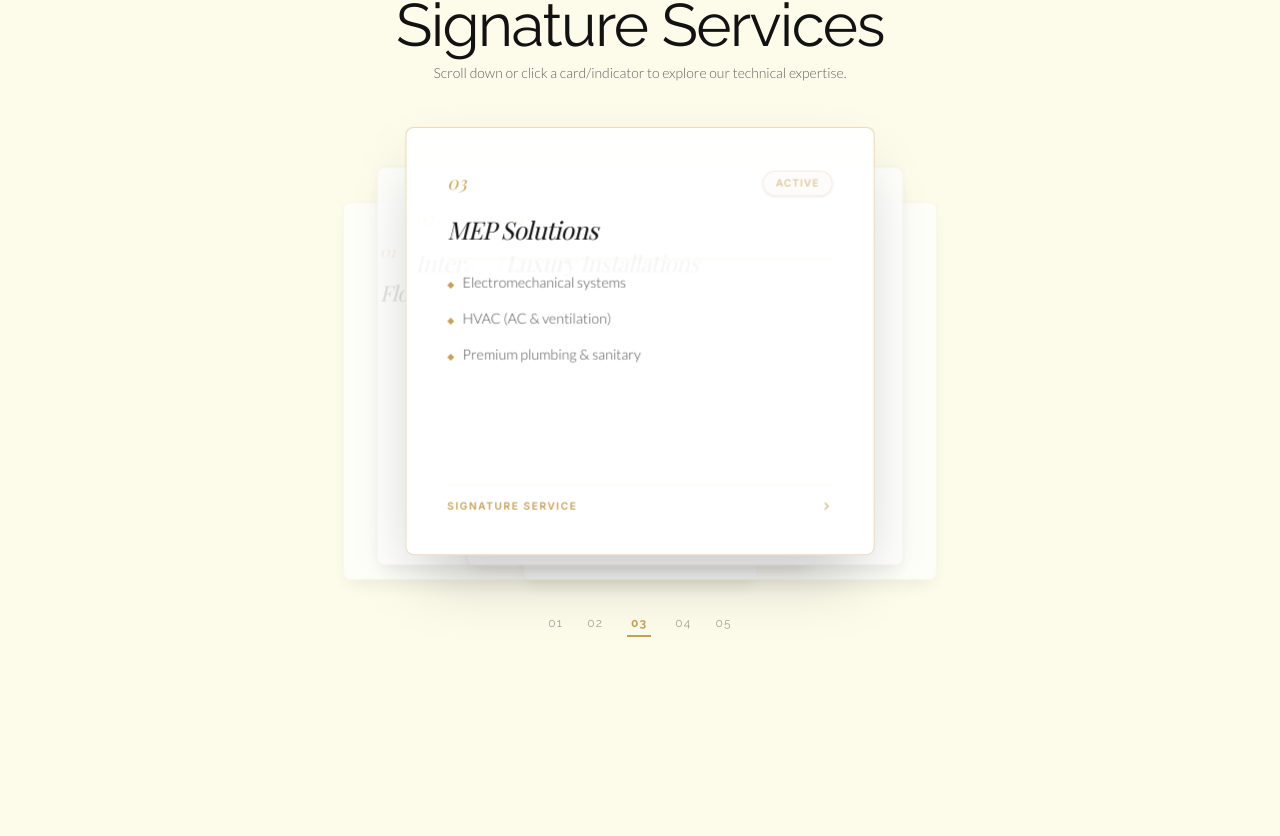
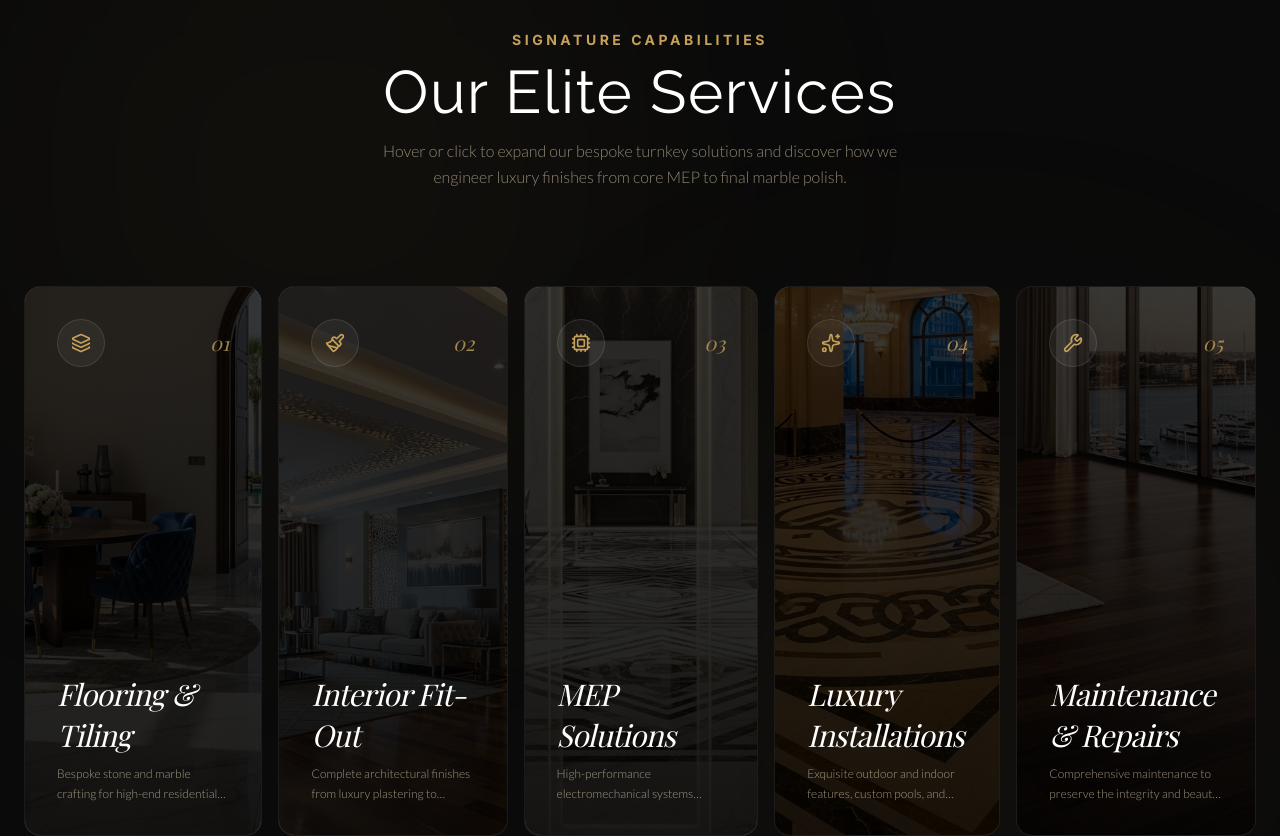
Before and after one commit to Ardra-mohan/premium_floors1, a React (Vite) app: page / in a window 1280 px wide. Shown: the part 5838-6674 px from the top of the page. Built offline with nearby package versions, Linux system fonts and the light colour scheme; a web font is replaced by a local one.

Commit message:
updated website2

```diff
--- a/src/App.jsx
+++ b/src/App.jsx
@@ -1,6 +1,6 @@
 import React, { useRef } from 'react';
 import { motion, useScroll, useTransform, useMotionTemplate, useMotionValue, useSpring, useMotionValueEvent } from 'framer-motion';
-import { Phone, Mail, MapPin, ChevronRight, Menu, X, Instagram } from 'lucide-react';
+import { Phone, Mail, MapPin, ChevronRight, Menu, X, Instagram, Layers, Paintbrush, Cpu, Sparkles, Wrench } from 'lucide-react';
 import Lenis from 'lenis';
 
 import logoImg from './assets/logo.png';
@@ -22,24 +22,49 @@ import epoxy7Img from './assets/epoxy7.png';
 
 const SERVICES_DATA = [
   {
+    id: "01",
     title: "Flooring & Tiling",
-    items: ["Marble, porcelain, ceramic, mosaic", "Natural stone installations", "Custom engraving & ornamental"]
+    description: "Bespoke stone and marble crafting for high-end residential and commercial spaces.",
+    icon: Layers,
+    items: ["Marble, porcelain, ceramic, mosaic", "Natural stone installations", "Custom engraving & ornamental"],
+    cta: "Explore Flooring Gallery",
+    image: palmVillaImg
   },
   {
+    id: "02",
     title: "Interior Fit-Out",
-    items: ["False ceilings & partitions", "Luxury plastering & painting", "Custom woodwork & wallpaper"]
+    description: "Complete architectural finishes from luxury plastering to custom false ceilings.",
+    icon: Paintbrush,
+    items: ["False ceilings & partitions", "Luxury plastering & painting", "Custom woodwork & wallpaper"],
+    cta: "View Interior Projects",
+    image: falseCeilingImg
   },
   {
+    id: "03",
     title: "MEP Solutions",
-    items: ["Electromechanical systems", "HVAC (AC & ventilation)", "Premium plumbing & sanitary"]
+    description: "High-performance electromechanical systems designed for luxury environments.",
+    icon: Cpu,
+    items: ["Electromechanical systems", "HVAC (AC & ventilation)", "Premium plumbing & sanitary"],
+    cta: "Consult Our Engineers",
+    image: hubImg
   },
   {
+    id: "04",
     title: "Luxury Installations",
-    items: ["Swimming pools & deck flooring", "High-end decorative finishes", "Bespoke architectural elements"]
+    description: "Exquisite outdoor and indoor features, custom pools, and decorative finishes.",
+    icon: Sparkles,
+    items: ["Swimming pools & deck flooring", "High-end decorative finishes", "Bespoke architectural elements"],
+    cta: "Discover Installations",
+    image: fiveStarHotelImg
   },
   {
+    id: "05",
     title: "Maintenance & Repairs",
-    items: ["Preventative maintenance", "Renovation works", "System upgrades"]
+    description: "Comprehensive maintenance to preserve the integrity and beauty of your property.",
+    icon: Wrench,
+    items: ["Preventative maintenance", "Renovation works", "System upgrades"],
+    cta: "Schedule Maintenance",
+    image: penthouseImg
   }
 ];
 
@@ -289,10 +314,15 @@ function App() {
       </section>
 
       {/* Projects Showcase */}
-      <section id="projects" className="py-24 md:py-32 bg-charcoal text-ivory">
+      <section id="projects" className="py-24 md:py-32 bg-charcoal text-ivory overflow-hidden">
         <div className="px-6 max-w-7xl mx-auto">
           <h2 className="text-4xl md:text-6xl font-heading mb-16 text-white border-b border-sand/20 pb-8">Featured Work</h2>
 
+          {/* Grid Layout below */}
+          <div className="mt-8">
+            <h3 className="text-2xl md:text-4xl font-heading mb-12 text-white border-b border-white/10 pb-6">
+              Complete Portfolio Index
+            </h3>
             <div className="grid grid-cols-1 md:grid-cols-2 lg:grid-cols-3 gap-4 md:gap-8">
               <ProjectCard title="Warehouse Facilities" category="Heavy-Duty Epoxy" img={warehouseImg} />
             <ProjectCard title="Hospital & Medical" category="Hygienic Epoxy" img="/extracted/brochure_img_80.jpg" />
@@ -308,6 +338,7 @@ function App() {
             <ProjectCard title="Construction Related Works" category="Structural" img="/extracted/brochure_img_54.jpg" />
             <ProjectCard title="False Ceiling" category="Interior" img={falseCeilingImg} />
             <ProjectCard title="AC Electromechanical Works" category="Systems" img="/extracted/brochure_img_62.jpg" />
+          </div>
         </div>
       </div>
     </section>
@@ -468,8 +499,7 @@ function App() {
 }
 
 function ServicesSection() {
-  const containerRef = React.useRef(null);
-  const [activeIndex, setActiveIndex] = React.useState(0);
+  const [active, setActive] = React.useState(null);
   const [windowWidth, setWindowWidth] = React.useState(typeof window !== 'undefined' ? window.innerWidth : 1200);
 
   React.useEffect(() => {
@@ -478,194 +508,278 @@ function ServicesSection() {
     return () => window.removeEventListener('resize', handleResize);
   }, []);
 
-  const { scrollYProgress } = useScroll({
-    target: containerRef,
-    offset: ["start start", "end end"]
-  });
-
-  // Dynamically update activeIndex as user scrolls through the 250vh section
-  useMotionValueEvent(scrollYProgress, "change", (latest) => {
-    const totalCards = SERVICES_DATA.length;
-    // Map scroll progress (0 to 1) to card indices (0 to totalCards - 1)
-    const index = Math.min(
-      Math.floor(latest * totalCards),
-      totalCards - 1
-    );
-    if (index >= 0 && index < totalCards) {
-      setActiveIndex(index);
-    }
-  });
-
-  const handleCardClick = (index) => {
-    if (!containerRef.current) return;
-    const rect = containerRef.current.getBoundingClientRect();
-    const scrollTop = window.scrollY || document.documentElement.scrollTop;
-    const containerTop = rect.top + scrollTop;
-    const containerHeight = rect.height;
-    const viewportHeight = window.innerHeight;
-
-    // Calculate the target scroll position where the clicked card is centered
-    // We want the scroll progress to be at the midpoint of this card's segment
-    const segment = 1 / SERVICES_DATA.length;
-    const targetProgress = index * segment + (segment * 0.35); // offset slightly past start of segment
-    const targetScroll = containerTop + targetProgress * (containerHeight - viewportHeight);
-
-    window.scrollTo({
-      top: targetScroll,
-      behavior: 'smooth'
-    });
-  };
-
   const isMobile = windowWidth < 768;
 
   return (
-    <section
-      ref={containerRef}
-      id="services"
-      className="relative h-[400vh] bg-sand/10 border-b border-sand/30"
-    >
-      <div className="sticky top-0 h-screen w-full flex flex-col justify-center items-center overflow-hidden px-4">
+    <section id="services" className="relative py-24 md:py-32 bg-[#0a0a0a] border-b border-white/10 overflow-hidden">
+      {/* Background neon glows */}
+      <div className="absolute inset-0 overflow-hidden pointer-events-none">
+        <div className="absolute top-1/4 left-1/4 -translate-x-1/2 -translate-y-1/2 w-[300px] md:w-[600px] h-[300px] md:h-[600px] rounded-full bg-gold/5 blur-[80px] md:blur-[150px]" />
+        <div className="absolute bottom-1/4 right-1/4 translate-x-1/2 translate-y-1/2 w-[300px] md:w-[600px] h-[300px] md:h-[600px] rounded-full bg-gold/5 blur-[80px] md:blur-[150px]" />
+      </div>
 
+      <div className="max-w-7xl mx-auto px-6 relative z-10">
         {/* Header */}
-        <div className="max-w-7xl mx-auto text-center w-full z-10 mb-6 md:mb-12">
-          <span className="block text-gold uppercase tracking-[0.25em] text-xs md:text-sm mb-2 font-semibold">
-            Our Specializations
+        <div className="max-w-3xl mx-auto text-center mb-16 md:mb-24">
+          <span className="block text-gold uppercase tracking-[0.25em] text-xs md:text-sm mb-3 font-bold">
+            Signature Capabilities
           </span>
-          <h2 className="text-3xl md:text-5xl lg:text-6xl font-heading text-matte-black">
-            Signature Services
+          <h2 className="text-3xl md:text-5xl lg:text-6xl font-heading text-white tracking-wide">
+            Our Elite Services
           </h2>
-          <p className="text-charcoal/70 font-light max-w-xl mx-auto mt-2 text-xs md:text-sm">
-            Scroll down or click a card/indicator to explore our technical expertise.
+          <p className="text-sand/60 font-body font-light max-w-xl mx-auto mt-4 text-sm md:text-base leading-relaxed">
+            Hover or click to expand our bespoke turnkey solutions and discover how we engineer luxury finishes from core MEP to final marble polish.
           </p>
         </div>
 
-        {/* Stack of Cards Container */}
-        <div
-          className="relative w-[280px] md:w-[460px] h-[350px] md:h-[420px] flex items-center justify-center select-none"
-          style={{
-            perspective: "1200px",
-            transformStyle: "preserve-3d"
-          }}
-        >
-          {SERVICES_DATA.map((service, i) => {
-            const isActive = i === activeIndex;
-            const diff = i - activeIndex;
+        {/* Expanding Cards Layout */}
+        {isMobile ? (
+          // Mobile: Vertical Accordion Layout
+          <div className="flex flex-col space-y-4">
+            {SERVICES_DATA.map((service, idx) => (
+              <MobileServiceCard
+                key={service.id}
+                service={service}
+                index={idx}
+                active={active}
+                setActive={setActive}
+              />
+            ))}
+          </div>
+        ) : (
+          // Desktop: Horizontal Expanding Flex Layout
+          <div className="flex w-full h-[550px] gap-4" onMouseLeave={() => setActive(null)}>
+            {SERVICES_DATA.map((service, idx) => (
+              <DesktopServiceCard
+                key={service.id}
+                service={service}
+                index={idx}
+                active={active}
+                setActive={setActive}
+              />
+            ))}
+          </div>
+        )}
+      </div>
+    </section>
+  );
+}
 
-            // Layout offsets based on distance from active card (diff)
-            const xOffset = isMobile ? diff * 16 : diff * 45;
-            const yOffset = Math.abs(diff) * (isMobile ? 18 : 25);
-            const scale = isActive ? 1.02 : 1 - Math.abs(diff) * 0.05;
-            const zIndex = 20 - Math.abs(diff);
-            // Ambient shadow depth: active has high offset, inactive is flatter
-            const shadow = isActive
-              ? "0 30px 60px -15px rgba(0, 0, 0, 0.25)"
-              : "0 10px 20px -5px rgba(0, 0, 0, 0.1)";
+function DesktopServiceCard({ service, index, active, setActive }) {
+  const isActive = active === index;
+  const isAnyActive = active !== null;
+  const isShrunk = isAnyActive && !isActive;
+
+  const Icon = service.icon;
 
   return (
     <motion.div
-                key={i}
-                onClick={() => handleCardClick(i)}
+      onMouseEnter={() => setActive(index)}
+      onClick={() => setActive(index)}
       animate={{
-                  x: xOffset,
-                  y: yOffset,
-                  scale: scale,
-                  zIndex: zIndex,
-                  opacity: 1 - Math.min(Math.abs(diff) * 0.15, 0.4),
+        flexGrow: isActive ? 2.8 : isShrunk ? 0.65 : 1,
       }}
-                transition={{
-                  type: "spring",
-                  stiffness: 120,
-                  damping: 22,
-                  mass: 1.0
+      transition={{ type: "spring", stiffness: 100, damping: 20, mass: 0.8 }}
+      className={`relative h-full rounded-2xl overflow-hidden cursor-pointer border ${
+        isActive
+          ? 'border-gold/40 shadow-[0_0_40px_rgba(197,160,89,0.2)] bg-[#121212]/95'
+          : 'border-white/5 bg-[#121212]/80'
+      } transition-shadow duration-500 flex flex-col justify-between p-8 select-none`}
+    >
+      {/* Background Image */}
+      <div className="absolute inset-0 z-0">
+        <motion.img
+          src={service.image}
+          alt={service.title}
+          animate={{
+            scale: isActive ? 1.05 : 1,
+            filter: isShrunk ? "blur(2px) brightness(0.5)" : "blur(0px) brightness(0.8)"
           }}
-                style={{
-                  boxShadow: shadow,
-                  transformStyle: "preserve-3d",
-                  backfaceVisibility: "hidden"
+          transition={{ duration: 0.6 }}
+          className="w-full h-full object-cover"
+        />
+        {/* Dark Vignette Overlay */}
+        <motion.div
+          animate={{
+            background: isActive
+              ? "linear-gradient(to top, rgba(0,0,0,0.92) 0%, rgba(0,0,0,0.4) 50%, rgba(0,0,0,0.25) 100%)"
+              : "linear-gradient(to top, rgba(0,0,0,0.85) 0%, rgba(0,0,0,0.7) 100%)"
           }}
-                className={`absolute inset-0 w-full h-full bg-white/95 border ${isActive ? 'border-gold/40' : 'border-sand/30'} rounded-lg p-6 md:p-10 flex flex-col justify-between cursor-pointer group`}
-              >
-                <div className="flex flex-col h-full justify-between">
-                  <div>
-                    {/* Top indicator */}
-                    <div className="flex justify-between items-center mb-4">
-                      <span className="text-gold font-serif italic text-base md:text-lg font-light">
-                        0{i + 1}
-                      </span>
-                      {isActive && (
-                        <span className="text-[10px] text-gold uppercase tracking-widest font-semibold border border-gold/30 rounded-full px-3 py-1 bg-gold/5 shadow-sm animate-pulse">
-                          Active
-                        </span>
-                      )}
+          className="absolute inset-0 z-0"
+        />
       </div>
 
-                    {/* Service Title */}
-                    <h3 className="text-lg md:text-2xl font-serif italic text-matte-black mb-3 border-b border-sand/20 pb-3">
+      {/* Top Header */}
+      <div className="relative z-10 flex justify-between items-center w-full">
+        <motion.div
+          animate={{
+            scale: isActive ? 1.15 : 1,
+            borderColor: isActive ? "rgba(197,160,89,0.5)" : "rgba(255,255,255,0.1)",
+            backgroundColor: isActive ? "rgba(197,160,89,0.1)" : "rgba(255,255,255,0.05)"
+          }}
+          className="w-12 h-12 rounded-full border flex items-center justify-center text-gold transition-colors duration-300"
+        >
+          <Icon size={20} />
+        </motion.div>
+        <span className="text-gold/80 font-serif italic text-xl font-light">
+          {service.id}
+        </span>
+      </div>
+
+      {/* Bottom Content Area */}
+      <div className="relative z-10 flex flex-col justify-end w-full">
+        {/* Always Visible Title */}
+        <h3 className="text-xl lg:text-3xl font-serif italic text-white leading-snug">
           {service.title}
         </h3>
 
-                    {/* Service Items (Animated Height and Opacity) */}
+        {/* Short Teaser (Fade out when expanded) */}
+        <motion.div
+          animate={{
+            height: isActive ? 0 : "auto",
+            opacity: isActive ? 0 : 0.85,
+            marginTop: isActive ? 0 : 8
+          }}
+          transition={{ duration: 0.3 }}
+          className="overflow-hidden"
+        >
+          <p className="text-xs text-sand/80 font-light font-body line-clamp-2 leading-relaxed">
+            {service.description}
+          </p>
+        </motion.div>
+
+        {/* Expanded Details */}
         <motion.div
           initial={false}
           animate={{
             height: isActive ? "auto" : 0,
             opacity: isActive ? 1 : 0,
-                        marginTop: isActive ? 12 : 0
+            marginTop: isActive ? 16 : 0
           }}
-                      transition={{ duration: 0.4, ease: [0.16, 1, 0.3, 1] }}
+          transition={{ duration: 0.4, ease: "easeInOut" }}
           className="overflow-hidden"
         >
-                      <ul className="space-y-2 md:space-y-3">
+          <p className="text-sm text-white/80 font-light font-body leading-relaxed mb-6">
+            {service.description}
+          </p>
+
+          {/* Benefits/Items list */}
+          <ul className="space-y-3 mb-8">
             {service.items.map((item, idx) => (
-                          <li key={idx} className="flex items-start text-xs md:text-sm text-charcoal/80 font-light leading-relaxed">
-                            <span className="text-gold mr-2 mt-1.5 text-[8px] md:text-[9px]">◆</span>
-                            {item}
+              <motion.li
+                key={idx}
+                initial={{ opacity: 0, x: -10 }}
+                animate={isActive ? { opacity: 1, x: 0 } : { opacity: 0, x: -10 }}
+                transition={{ delay: isActive ? idx * 0.08 + 0.15 : 0 }}
+                className="flex items-center text-xs text-white/70 font-light font-body"
+              >
+                <span className="text-gold mr-3 text-[7px]">◆</span>
+                <span>{item}</span>
+              </motion.li>
+            ))}
+          </ul>
+
+          {/* CTA Link */}
+          <motion.div
+            initial={{ opacity: 0, y: 10 }}
+            animate={isActive ? { opacity: 1, y: 0 } : { opacity: 0, y: 10 }}
+            transition={{ delay: 0.4 }}
+          >
+            <a
+              href="#contact"
+              className="inline-flex items-center gap-2 bg-gold hover:bg-white text-matte-black px-5 py-2.5 text-xs uppercase tracking-widest font-bold transition-all duration-300 rounded-sm shadow-lg hover:scale-105 active:scale-95"
+            >
+              <span>{service.cta}</span>
+              <ChevronRight size={14} />
+            </a>
+          </motion.div>
+        </motion.div>
+      </div>
+    </motion.div>
+  );
+}
+
+function MobileServiceCard({ service, index, active, setActive }) {
+  const isActive = active === index;
+  const Icon = service.icon;
+
+  return (
+    <div
+      onClick={() => setActive(isActive ? null : index)}
+      className={`relative w-full rounded-xl overflow-hidden border ${
+        isActive
+          ? 'border-gold/45 shadow-[0_0_30px_rgba(197,160,89,0.15)] bg-black/60'
+          : 'border-white/5 bg-[#121212]/80'
+      } backdrop-blur-md p-5 flex flex-col justify-between transition-all duration-300`}
+    >
+      {/* Background Image (Lower opacity for accordion backing) */}
+      <div className="absolute inset-0 z-0 opacity-15">
+        <img
+          src={service.image}
+          alt={service.title}
+          className="w-full h-full object-cover filter blur-[1px]"
+        />
+      </div>
+
+      {/* Header bar */}
+      <div className="relative z-10 flex justify-between items-center w-full">
+        <div className="flex items-center space-x-3.5">
+          <div className="w-10 h-10 rounded-full border border-gold/25 bg-gold/5 flex items-center justify-center text-gold">
+            <Icon size={18} />
+          </div>
+          <h3 className="text-base font-serif italic text-white">
+            {service.title}
+          </h3>
+        </div>
+        <span className="text-gold/60 text-xs font-semibold font-body">
+          {service.id}
+        </span>
+      </div>
+
+      {/* Content area */}
+      <motion.div
+        initial={false}
+        animate={{
+          height: isActive ? "auto" : 0,
+          opacity: isActive ? 1 : 0,
+          marginTop: isActive ? 16 : 0
+        }}
+        transition={{ duration: 0.35, ease: "easeInOut" }}
+        className="relative z-10 overflow-hidden"
+      >
+        <p className="text-xs text-white/70 font-light font-body leading-relaxed mb-4">
+          {service.description}
+        </p>
+
+        {/* Items List */}
+        <ul className="space-y-2 mb-6">
+          {service.items.map((item, idx) => (
+            <li key={idx} className="flex items-center text-[11px] text-white/60 font-light font-body">
+              <span className="text-gold mr-2.5 text-[6px]">◆</span>
+              <span>{item}</span>
             </li>
           ))}
         </ul>
+
+        {/* CTA Button */}
+        <a
+          href="#contact"
+          className="inline-flex items-center gap-1.5 bg-gold hover:bg-white text-matte-black px-4 py-2 text-[10px] uppercase tracking-widest font-bold transition-all duration-300 rounded-sm shadow-md"
+        >
+          <span>{service.cta}</span>
+          <ChevronRight size={12} />
+        </a>
       </motion.div>
-                  </div>
 
-                  {isActive && (
-                    <div className="mt-4 border-t border-sand/10 pt-3 flex justify-between items-center text-[10px] text-gold uppercase tracking-[0.15em] font-semibold">
-                      <span>Signature Service</span>
-                      <ChevronRight size={12} className="translate-x-0" />
+      {/* Compact Teaser (only visible when not active) */}
+      {!isActive && (
+        <div className="relative z-10 mt-3 pt-3 border-t border-white/5">
+          <p className="text-[11px] text-sand/50 font-light font-body line-clamp-1">
+            {service.description}
+          </p>
         </div>
       )}
     </div>
-              </motion.div>
-            );
-          })}
-        </div>
-
-        {/* Custom Dot/Number Indicator Controls */}
-        <div className="flex items-center justify-center space-x-6 mt-12 md:mt-16 z-20">
-          {SERVICES_DATA.map((_, i) => {
-            const isActive = i === activeIndex;
-            return (
-              <button
-                key={i}
-                onClick={() => handleCardClick(i)}
-                className="group flex flex-col items-center focus:outline-none cursor-pointer"
-              >
-                <span className={`text-[10px] md:text-xs tracking-widest font-heading transition-colors duration-300 ${isActive ? 'text-gold font-bold' : 'text-charcoal/40 group-hover:text-charcoal/70'}`}>
-                  0{i + 1}
-                </span>
-                <motion.div
-                  className="h-[2px] bg-gold mt-1"
-                  animate={{
-                    width: isActive ? (isMobile ? 16 : 24) : 0,
-                    opacity: isActive ? 1 : 0
-                  }}
-                  transition={{ duration: 0.3 }}
-                />
-              </button>
-            );
-          })}
-        </div>
-
-      </div>
-    </section>
   );
 }
 
```
Also changed, not shown: src/index.css (+23 -0 lines). Lines whose indentation alone changed are shown as unchanged.
